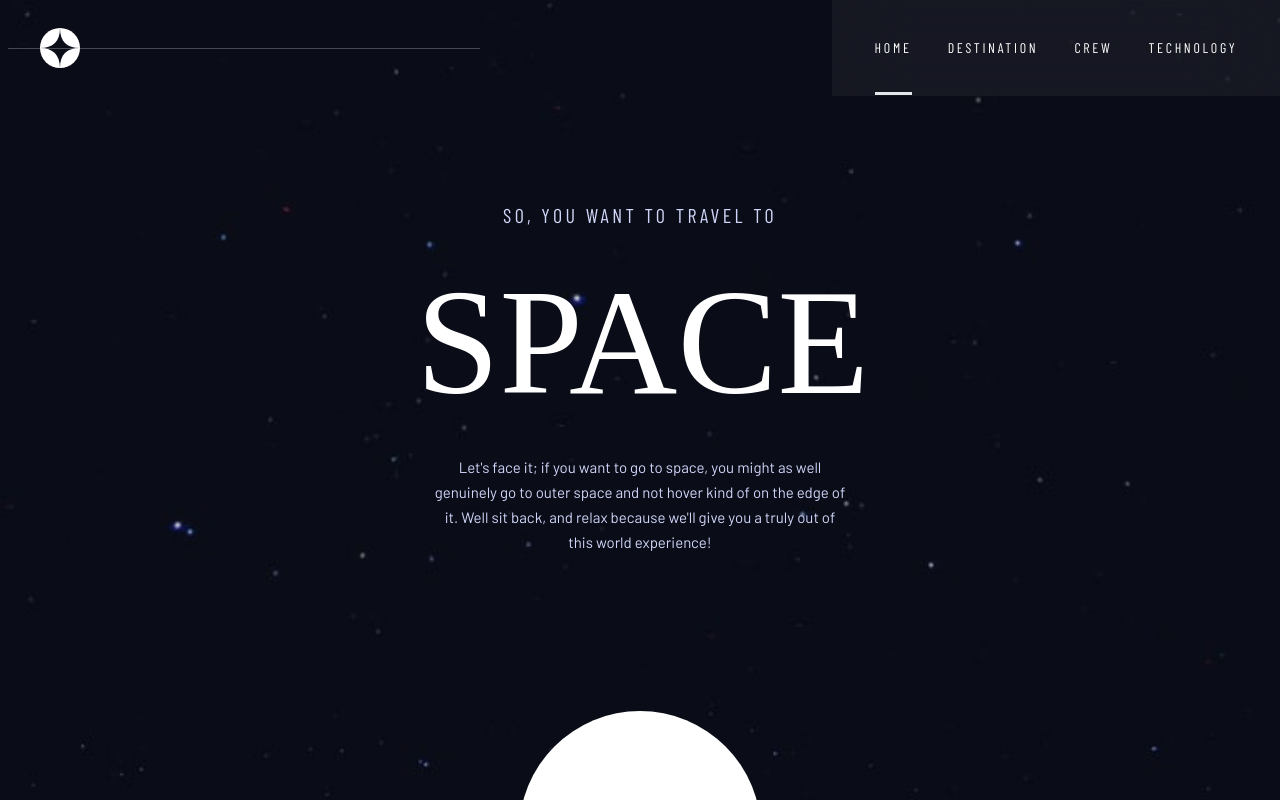
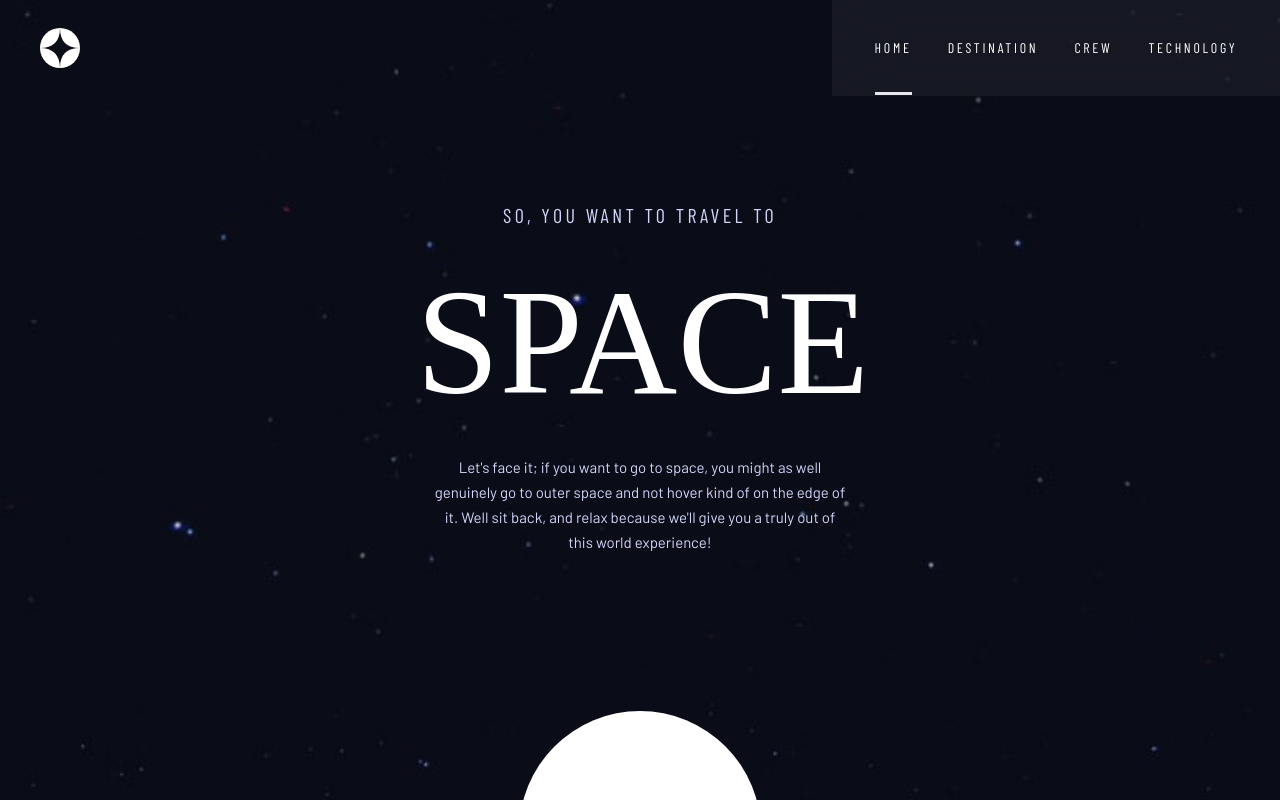
Before and after one commit to Patrick-Dolan/space-tourism-website, a React (Vite) app: page / in a window 1280 px wide. Shown: the top 800 px of the page. Built offline with nearby package versions, Linux system fonts and the light colour scheme; a web font is replaced by a local one.

Commit message:
update navbar accent rendering

```diff
--- a/src/components/Navbar.jsx
+++ b/src/components/Navbar.jsx
@@ -55,7 +55,7 @@ function Navbar({ windowWidth }) {
 
         <nav className="hidden md:flex md:justify-center md:bg-opaque md:w-112 lg:w-207 backdrop-blur-2xl">
           <ul className="uppercase text-primary flex items-center gap-9 lg:gap-13 font-secondary md:min-h-24">
-          <div className="h-tiny w-118 bg-white opacity-25 absolute right-nav-thing"></div>
+          {windowWidth >= 1440 && <div className="h-tiny w-118 bg-white opacity-25 absolute right-nav-accent"></div>}
             {Object.values(paths).map((path, index) => (
               <li key={path.name}>
                 <Link
--- a/tailwind.config.js
+++ b/tailwind.config.js
@@ -115,7 +115,7 @@ export default {
         tiny: "1px"
       },
       inset: {
-        "nav-thing": "50rem"
+        "nav-accent": "50rem"
       },
     },
   },
```
